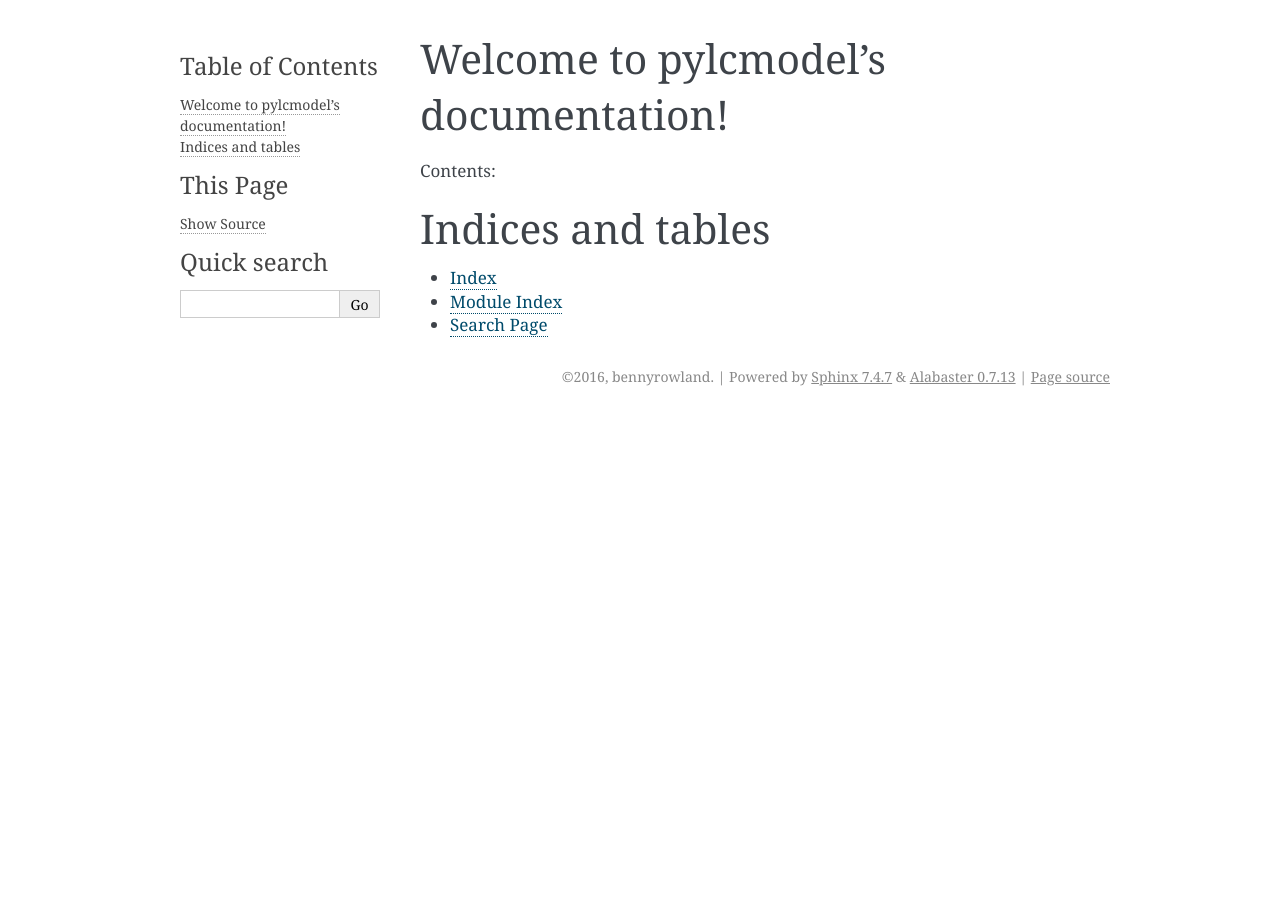
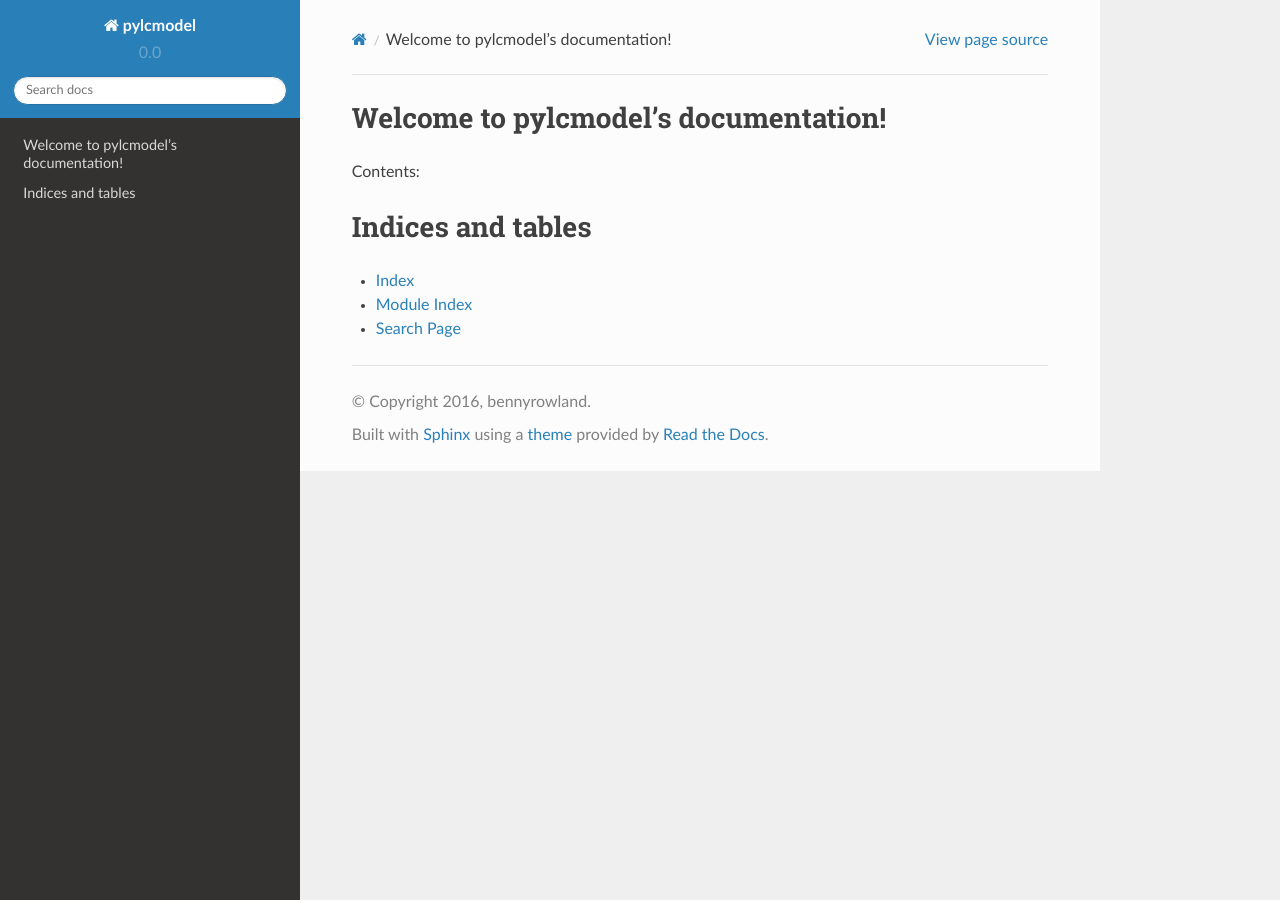
Before and after one commit to openmrslab/pylcmodel, a Sphinx documentation site: the page built from docs/index.rst, in a window 1280 px wide. Built offline with Sphinx 7.4.7 and the Read the Docs theme 2.0.0, drawn with Linux system fonts in a browser that asks for light colours.

Commit message:
DOC: Added napoleon to sphinx extensions, changed theme

```diff
--- a/docs/conf.py
+++ b/docs/conf.py
@@ -33,6 +33,7 @@
     'sphinx.ext.autodoc',
     'sphinx.ext.coverage',
     'sphinx.ext.viewcode',
+    'sphinx.ext.napoleon'
 ]
 
 # Add any paths that contain templates here, relative to this directory.
@@ -112,7 +113,7 @@
 
 # The theme to use for HTML and HTML Help pages.  See the documentation for
 # a list of builtin themes.
-html_theme = 'alabaster'
+html_theme = 'sphinx_rtd_theme'
 
 # Theme options are theme-specific and customize the look and feel of a theme
 # further.  For a list of options available for each theme, see the
```
